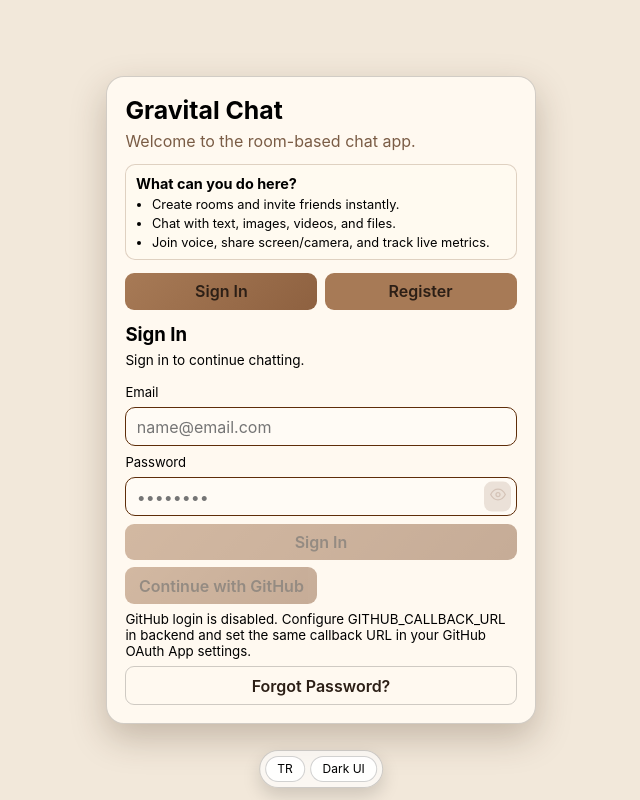
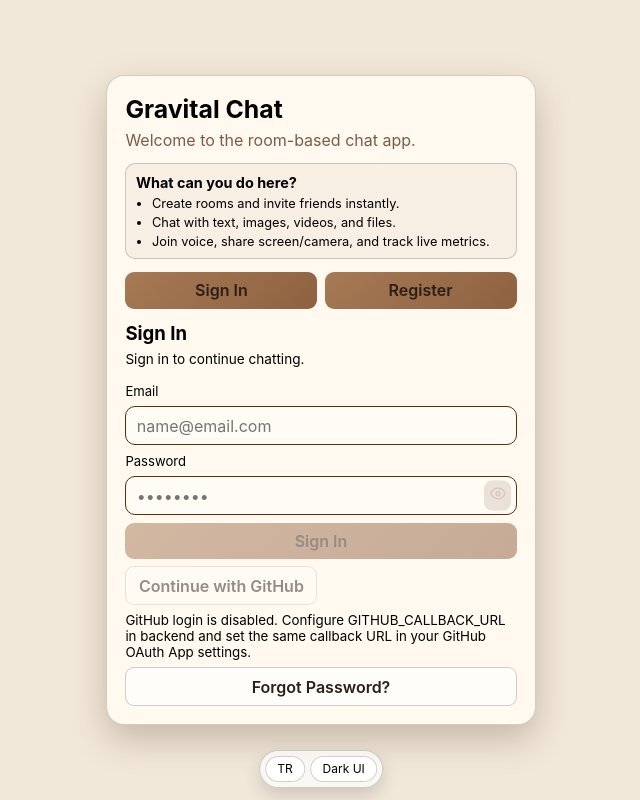
Before and after one commit to AliKefall/Gravital, a React (Vite) app in the folder frontend/: page / in a window 1280 px wide. Shown: the whole page, without its empty margins (319-959 px from the left). Built offline with nearby package versions, Linux system fonts and the light colour scheme; no server answers; the HTML template or start-up script is replaced by a standard one.

Commit message:
Fixed the buttons in the forgot password

```diff
--- a/frontend/src/App.css
+++ b/frontend/src/App.css
@@ -106,8 +106,8 @@ select {
   border-radius: 9px;
   padding: 0.52rem 0.72rem;
   font-weight: 600;
-  color: #2c1f16;
-  background: #a77a56;
+  color: var(--button-text);
+  background: var(--button-bg);
   cursor: pointer;
   transition: transform 150ms ease, box-shadow 150ms ease, opacity 150ms ease;
 }
@@ -127,7 +127,7 @@ select {
 .inline-form button,
 .composer button,
 .upload-button {
-  background: linear-gradient(135deg, #a77a56, #8e6140);
+  background: var(--button-bg);
 }
 
 .auth-form {
@@ -283,7 +283,7 @@ button:disabled {
 }
 
 .room-item.active {
-  background: linear-gradient(135deg, #a77a56, #8e6140);
+  background: var(--button-bg);
   color: #171717;
 }
 
@@ -316,7 +316,7 @@ button:disabled {
   place-items: center;
   font-size: 0.68rem;
   font-weight: 700;
-  background: linear-gradient(135deg, #a77a56, #8e6140);
+  background: var(--button-bg);
   color: #161616;
 }
 
@@ -382,7 +382,7 @@ button:disabled {
 }
 
 .header-actions .active-tab {
-  background: linear-gradient(135deg, #a77a56, #8e6140);
+  background: var(--button-bg);
   color: #161616;
 }
 
@@ -1071,9 +1071,15 @@ button:disabled {
 
 
 .auth-link-button {
-  background: transparent !important;
-  border: 1px solid rgba(17, 17, 17, 0.2) !important;
-  color: #2c1f16 !important;
+  background: var(--button-secondary-bg) !important;
+  border: 1px solid var(--button-secondary-border) !important;
+  color: var(--button-text) !important;
+}
+
+.secondary {
+  background: var(--button-secondary-bg) !important;
+  border: 1px solid var(--button-secondary-border) !important;
+  color: var(--button-text) !important;
 }
 
 .social-auth-row {
@@ -1126,6 +1132,11 @@ button:disabled {
   --bg-soft: #f7efe4;
   --border-main: rgba(0, 0, 0, 0.18);
   --accent-main: #8e6140;
+  --button-text: #2c1f16;
+  --button-bg: linear-gradient(135deg, #a77a56, #8e6140);
+  --button-bg-hover: linear-gradient(135deg, #b58763, #9a6b45);
+  --button-secondary-bg: rgba(255, 255, 255, 0.6);
+  --button-secondary-border: rgba(17, 17, 17, 0.2);
 }
 
 :root[data-theme="dark"] {
@@ -1135,6 +1146,11 @@ button:disabled {
   --bg-soft: #3a3129;
   --border-main: rgba(255, 255, 255, 0.2);
   --accent-main: #b68761;
+  --button-text: #f7f3ec;
+  --button-bg: linear-gradient(135deg, #8a6347, #6f4f39);
+  --button-bg-hover: linear-gradient(135deg, #9a7153, #7a5941);
+  --button-secondary-bg: rgba(255, 255, 255, 0.08);
+  --button-secondary-border: rgba(255, 255, 255, 0.3);
 }
 
 body,
@@ -1288,3 +1304,22 @@ body {
 .audio-settings-panel.compact-audio {
   border-top: 1px solid var(--border-main);
 }
+
+
+.auth-guide,
+.auth-tip-box {
+  background: var(--bg-soft) !important;
+  border-color: var(--border-main) !important;
+}
+
+.auth-guide h3,
+.auth-guide li,
+.auth-tip-box {
+  color: var(--text-main) !important;
+}
+
+.auth-link-button:hover,
+.secondary:hover {
+  background: var(--button-bg-hover) !important;
+  color: var(--button-text) !important;
+}
```
